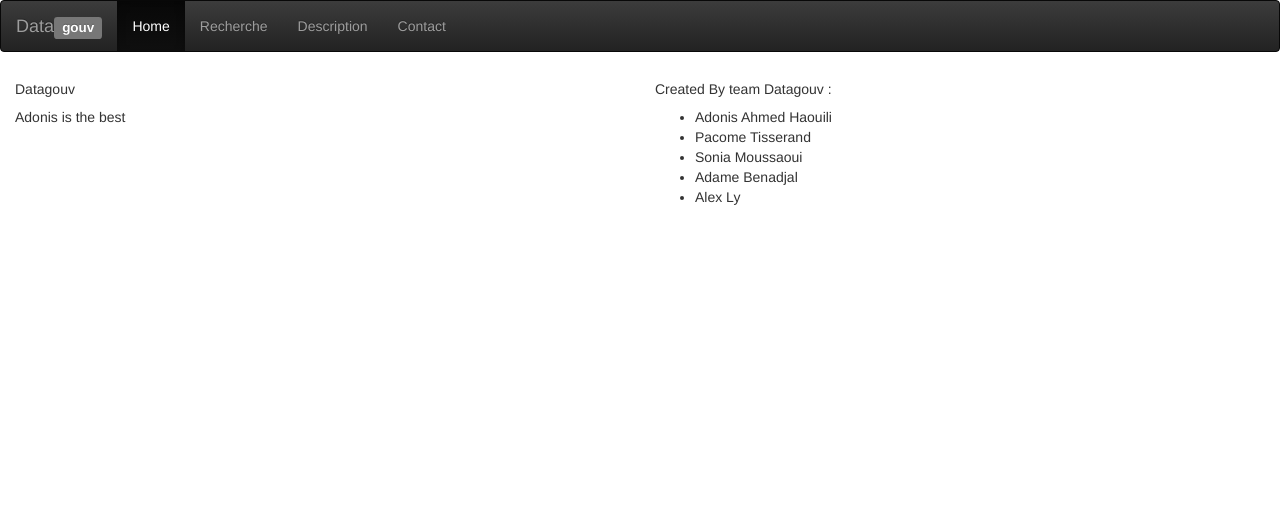
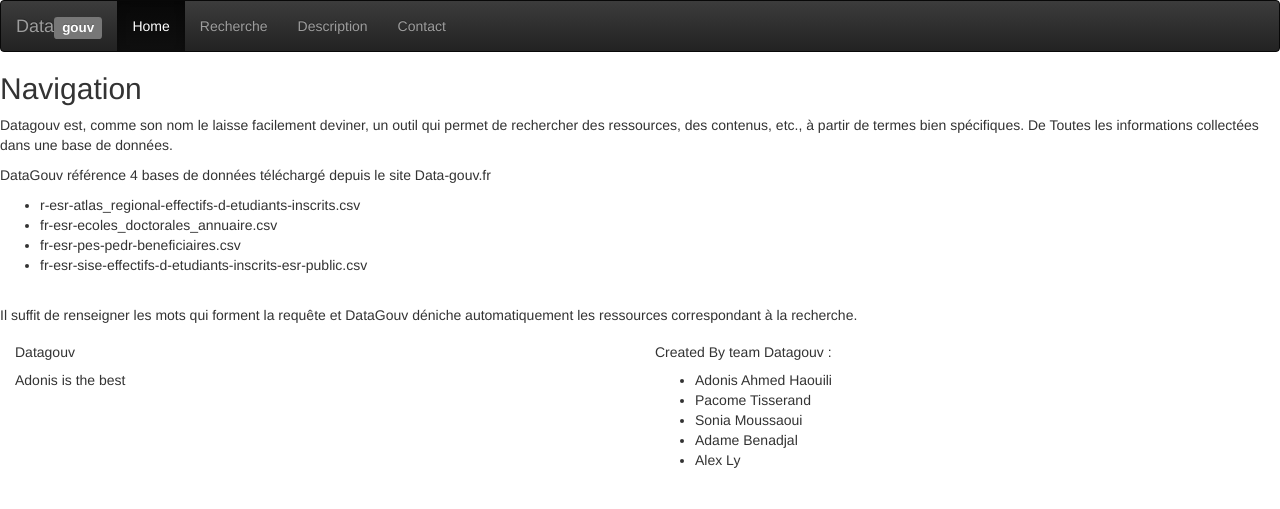
Before and after one commit to darcosion/datagouv, a Django app: template datagouv/template/recherche.html in a window 1280 px wide. Shown: the top 509 px of the page. Run offline with Django 3.2, Linux system fonts and the light colour scheme; the template is opened without the code that fills it, so the values that code supplies are empty; some libraries are stand-ins or nearby versions.

Commit message:
Id-ecole-doctorale, rajout de design, et présentationé

```diff
--- a/datagouv/template/recherche.html
+++ b/datagouv/template/recherche.html
@@ -1,5 +1,16 @@
 {% extends "base.html" %}
 
 {% block content %}
+<h2>Navigation </h2>
+<p>Datagouv est, comme son nom le laisse facilement deviner, un outil qui permet de rechercher des ressources, des contenus, etc., à partir de termes bien spécifiques. De Toutes les informations collectées dans une base de données.
+    <p>DataGouv référence 4 bases de données téléchargé depuis le site Data-gouv.fr</p>
+    <ul>
+        <li>r-esr-atlas_regional-effectifs-d-etudiants-inscrits.csv</li>
+        <li>fr-esr-ecoles_doctorales_annuaire.csv</li>
+        <li>fr-esr-pes-pedr-beneficiaires.csv</li>
+        <li>fr-esr-sise-effectifs-d-etudiants-inscrits-esr-public.csv</li>
+    </ul>
+    <br> Il suffit de renseigner les mots qui forment la requête et DataGouv déniche automatiquement les ressources correspondant à la recherche.</p>
+</div>
 
 {% endblock content %}
```
Also changed, not shown: datagouv/template/IdEcoleDoctorante.html (+12 -1 lines).
